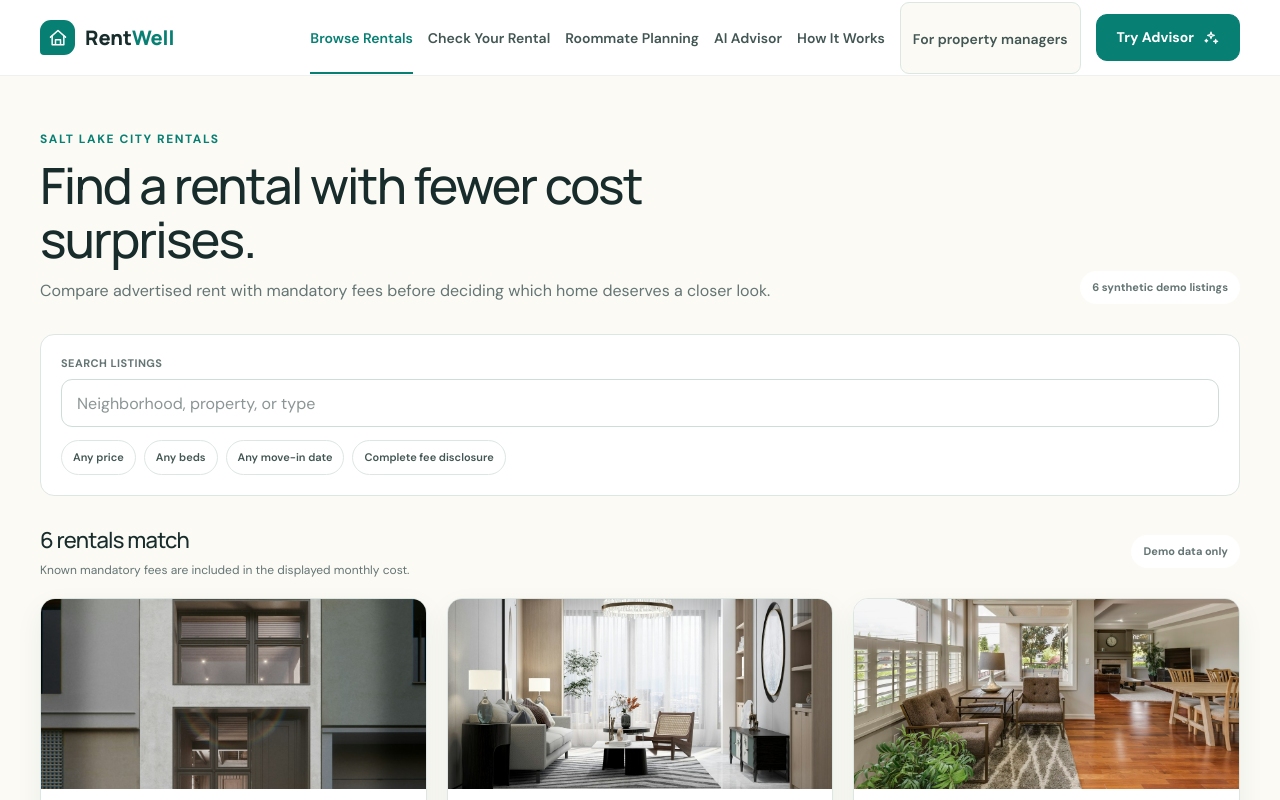
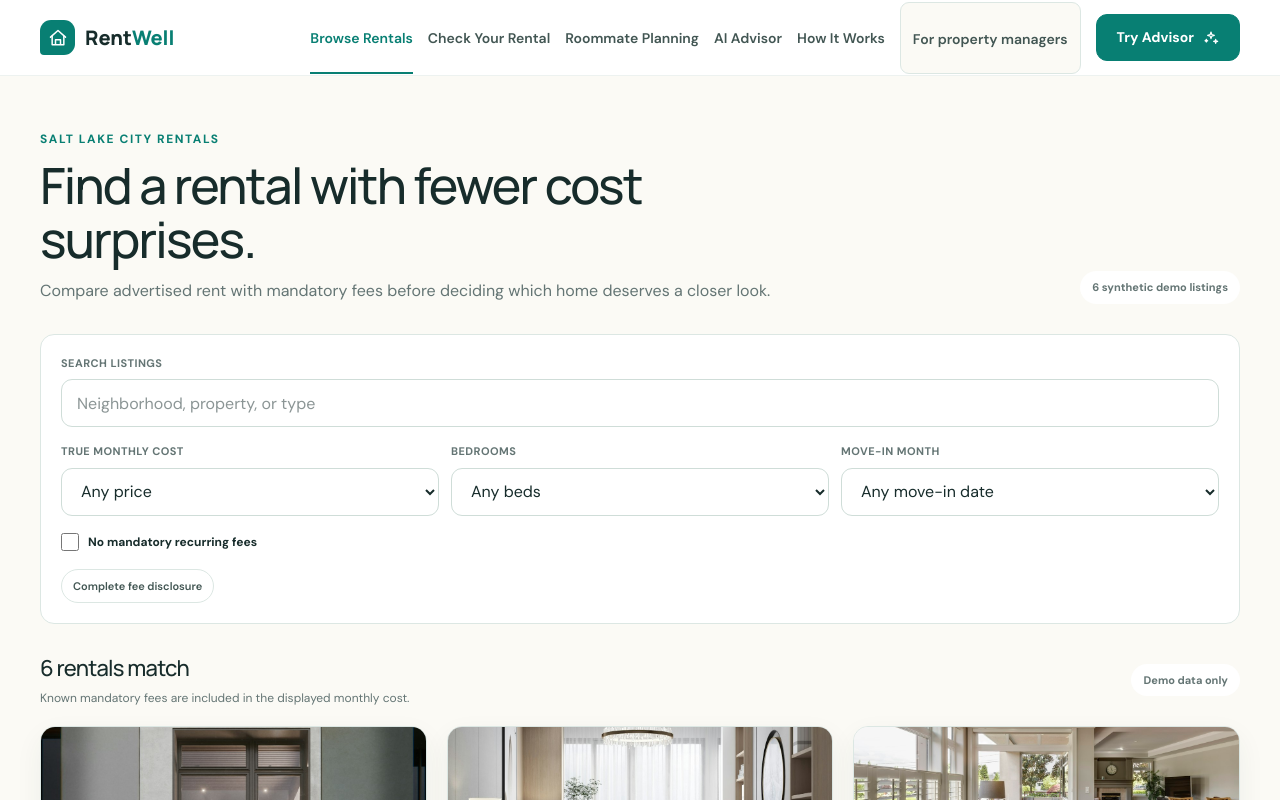
Before and after one commit to ishitaac/rentwell-devday, a React (Vite) app: page / in a window 1280 px wide. Both pictures are taken after a click on the button "Browse Rentals". Shown: the top 800 px of the page. Built offline with nearby package versions, Linux system fonts and the light colour scheme.

Commit message:
fix: make rental filters functional

```diff
--- a/src/App.tsx
+++ b/src/App.tsx
@@ -7,6 +7,7 @@ import {
   type AdvisorScreen,
 } from "./Advisor";
 import { ListingsBrowser, RentalDecisionDetails } from "./Listings";
+import { DEFAULT_LISTING_FILTERS, type ListingFilters } from "./listingFilters";
 import { ManagerWorkspace } from "./ManagerWorkspace";
 import { RentalEntry } from "./RentalEntry";
 import rentSnapshotData from "./data/rentcast-slc.json";
@@ -1256,6 +1257,9 @@ function App() {
   const [screen, setScreen] = useState<Screen>("home");
   const [menu, setMenu] = useState(false);
   const [listingQuery, setListingQuery] = useState("");
+  const [listingFilters, setListingFilters] = useState<ListingFilters>(() => ({
+    ...DEFAULT_LISTING_FILTERS,
+  }));
   const [activeDecision, setActiveDecision] = useState<RentalDecisionRecord | null>(null);
   const [decisionOrigin, setDecisionOrigin] = useState<DecisionOrigin>("listings");
   const [externalEntry, setExternalEntry] = useState<ExternalRentalEntry>(
@@ -1366,6 +1370,8 @@ function App() {
           onViewDetails={(listing) => openListing(listing, "listings")}
           query={listingQuery}
           onQueryChange={setListingQuery}
+          filters={listingFilters}
+          onFiltersChange={setListingFilters}
         />
       )}
       {screen === "listing-details" && activeDecision && (
--- a/src/Listings.tsx
+++ b/src/Listings.tsx
@@ -2,6 +2,15 @@ import { useMemo, useState } from "react";
 
 import rentSnapshotData from "./data/rentcast-slc.json";
 import type { DemoListing } from "./demoListings";
+import {
+  DEFAULT_LISTING_FILTERS,
+  filterListings,
+  hasActiveListingFilters,
+  type ListingBedroomFilter,
+  type ListingFilters,
+  type ListingMoveInFilter,
+  type ListingPriceFilter,
+} from "./listingFilters";
 import {
   buildListingDecisionReceipt,
   buildRentalDecisionReceipt,
@@ -79,25 +88,33 @@ export function ListingsBrowser({
   onViewDetails,
   query: controlledQuery,
   onQueryChange,
+  filters: controlledFilters,
+  onFiltersChange,
 }: {
   listings: DemoListing[];
   onViewDetails: (listing: DemoListing) => void;
   query?: string;
   onQueryChange?: (query: string) => void;
+  filters?: ListingFilters;
+  onFiltersChange?: (filters: ListingFilters) => void;
 }) {
   const [localQuery, setLocalQuery] = useState("");
+  const [localFilters, setLocalFilters] = useState<ListingFilters>(DEFAULT_LISTING_FILTERS);
   const query = controlledQuery ?? localQuery;
   const setQuery = onQueryChange ?? setLocalQuery;
-  const filteredListings = useMemo(() => {
-    const normalized = query.trim().toLowerCase();
-    if (!normalized) return listings;
-    return listings.filter(({ synthetic }) =>
-      [synthetic.title, synthetic.neighborhood, synthetic.propertyType]
-        .join(" ")
-        .toLowerCase()
-        .includes(normalized),
+  const filters = controlledFilters ?? localFilters;
+  const setFilters = onFiltersChange ?? setLocalFilters;
+  const filteredListings = useMemo(
+    () => filterListings(listings, query, filters),
+    [filters, listings, query],
   );
-  }, [listings, query]);
+  const filtersAreActive = hasActiveListingFilters(query, filters);
+  const updateFilter = <Key extends keyof ListingFilters>(key: Key, value: ListingFilters[Key]) =>
+    setFilters({ ...filters, [key]: value });
+  const clearFilters = () => {
+    setQuery("");
+    setFilters({ ...DEFAULT_LISTING_FILTERS });
+  };
 
   return (
     <main className="listings-page">
@@ -114,7 +131,7 @@ export function ListingsBrowser({
       </section>
 
       <section className="listings-controls" aria-label="Rental search controls">
-        <label>
+        <label className="listing-search-field">
           <span>Search listings</span>
           <input
             type="search"
@@ -123,22 +140,77 @@ export function ListingsBrowser({
             placeholder="Neighborhood, property, or type"
           />
         </label>
-        <div className="listing-filter-pills" aria-label="Available filters">
-          <span>Any price</span>
-          <span>Any beds</span>
-          <span>Any move-in date</span>
-          <span>Complete fee disclosure</span>
+        <div className="listing-filter-fields" aria-label="Available filters">
+          <label>
+            <span>True monthly cost</span>
+            <select
+              value={filters.price}
+              onChange={(event) => updateFilter("price", event.target.value as ListingPriceFilter)}
+            >
+              <option value="any">Any price</option>
+              <option value="under-1200">Under $1,200</option>
+              <option value="1200-1600">$1,200–$1,600</option>
+              <option value="over-1600">Over $1,600</option>
+            </select>
+          </label>
+          <label>
+            <span>Bedrooms</span>
+            <select
+              value={filters.bedrooms}
+              onChange={(event) =>
+                updateFilter("bedrooms", event.target.value as ListingBedroomFilter)
+              }
+            >
+              <option value="any">Any beds</option>
+              <option value="studio">Studio</option>
+              <option value="1">1 bedroom</option>
+              <option value="2">2 bedrooms</option>
+              <option value="3-plus">3+ bedrooms</option>
+            </select>
+          </label>
+          <label>
+            <span>Move-in month</span>
+            <select
+              value={filters.moveInMonth}
+              onChange={(event) =>
+                updateFilter("moveInMonth", event.target.value as ListingMoveInFilter)
+              }
+            >
+              <option value="any">Any move-in date</option>
+              <option value="2026-12">December 2026</option>
+              <option value="2027-01">January 2027</option>
+            </select>
+          </label>
+          <label className="listing-checkbox-filter">
+            <input
+              type="checkbox"
+              checked={filters.noMandatoryFees}
+              onChange={(event) => updateFilter("noMandatoryFees", event.target.checked)}
+            />
+            <span>No mandatory recurring fees</span>
+          </label>
+        </div>
+        <div className="listing-filter-meta">
+          <span className="listing-disclosure-badge">Complete fee disclosure</span>
+          {filtersAreActive && (
+            <button type="button" onClick={clearFilters}>
+              Clear all
+            </button>
+          )}
         </div>
       </section>
 
       <div className="listings-results-heading">
         <div>
-          <h2>{filteredListings.length} rentals match</h2>
+          <h2>
+            {filteredListings.length} {filteredListings.length === 1 ? "rental" : "rentals"} match
+          </h2>
           <p>Known mandatory fees are included in the displayed monthly cost.</p>
         </div>
         <span>Demo data only</span>
       </div>
 
+      {filteredListings.length > 0 ? (
         <section className="listings-grid" aria-label="Rental listings">
           {filteredListings.map((listing) => (
             <ListingCard
@@ -148,6 +220,15 @@ export function ListingsBrowser({
             />
           ))}
         </section>
+      ) : (
+        <section className="listings-empty-state" aria-live="polite">
+          <h2>No rentals match those filters</h2>
+          <p>Try a different price, bedroom count, move-in month, or search.</p>
+          <button type="button" onClick={clearFilters}>
+            Clear all filters
+          </button>
+        </section>
+      )}
     </main>
   );
 }
--- a/src/index.css
+++ b/src/index.css
@@ -562,7 +562,8 @@
   letter-spacing: 0.04em;
   text-transform: uppercase;
 }
-.listings-controls input {
+.listings-controls input[type="search"],
+.listings-controls select {
   width: 100%;
   height: 48px;
   padding: 0 15px;
@@ -572,17 +573,46 @@
   color: var(--ink);
   background: white;
 }
-.listings-controls input:focus {
+.listings-controls input[type="search"]:focus,
+.listings-controls select:focus {
   border-color: var(--teal);
   box-shadow: 0 0 0 3px rgba(8, 127, 115, 0.1);
 }
-.listing-filter-pills {
-  display: flex;
-  flex-wrap: wrap;
-  gap: 8px;
+.listing-filter-fields {
+  display: grid;
+  grid-template-columns: repeat(3, minmax(0, 1fr));
+  gap: 12px;
+  margin-top: 16px;
+}
+.listing-checkbox-filter {
+  grid-column: 1 / -1;
+  display: flex !important;
+  align-items: center;
+  gap: 9px;
+  width: fit-content;
+  min-height: 28px;
+  cursor: pointer;
+}
+.listing-checkbox-filter input {
+  width: 18px;
+  height: 18px;
+  accent-color: var(--teal);
+}
+.listing-checkbox-filter > span {
+  margin: 0 !important;
+  color: var(--ink) !important;
+  font-size: 12px !important;
+  letter-spacing: 0 !important;
+  text-transform: none !important;
+}
+.listing-filter-meta {
+  display: flex;
+  align-items: center;
+  justify-content: space-between;
+  gap: 12px;
   margin-top: 13px;
 }
-.listing-filter-pills span {
+.listing-disclosure-badge {
   padding: 8px 11px;
   border: 1px solid var(--line);
   border-radius: 99px;
@@ -590,6 +620,15 @@
   font-size: 11px;
   font-weight: 600;
 }
+.listing-filter-meta button,
+.listings-empty-state button {
+  border: 0;
+  color: var(--teal);
+  background: transparent;
+  font-size: 12px;
+  font-weight: 800;
+  cursor: pointer;
+}
 .listings-results-heading {
   display: flex;
   align-items: center;
@@ -609,6 +648,21 @@
   grid-template-columns: repeat(3, minmax(0, 1fr));
   gap: 20px;
   align-items: stretch;
+}
+.listings-empty-state {
+  padding: 58px 24px;
+  border: 1px dashed #b9cbc6;
+  border-radius: 15px;
+  background: rgba(255, 255, 255, 0.7);
+  text-align: center;
+}
+.listings-empty-state h2 {
+  font-size: 22px;
+}
+.listings-empty-state p {
+  margin: 8px 0 18px;
+  color: var(--muted);
+  font-size: 13px;
 }
 .listing-card {
   display: grid;
@@ -1790,6 +1844,9 @@
     flex-direction: column;
   }
   .listings-grid {
+    grid-template-columns: 1fr;
+  }
+  .listing-filter-fields {
     grid-template-columns: 1fr;
   }
   .listing-details-page {
--- /dev/null
+++ b/src/listingFilters.ts
@@ -0,0 +1,93 @@
+import type { DemoListing } from "./demoListings";
+
+export type ListingPriceFilter = "any" | "under-1200" | "1200-1600" | "over-1600";
+
+export type ListingBedroomFilter = "any" | "studio" | "1" | "2" | "3-plus";
+
+export type ListingMoveInFilter = "any" | "2026-12" | "2027-01";
+
+export type ListingFilters = {
+  price: ListingPriceFilter;
+  bedrooms: ListingBedroomFilter;
+  moveInMonth: ListingMoveInFilter;
+  noMandatoryFees: boolean;
+};
+
+export const DEFAULT_LISTING_FILTERS: ListingFilters = {
+  price: "any",
+  bedrooms: "any",
+  moveInMonth: "any",
+  noMandatoryFees: false,
+};
+
+function matchesPrice(listing: DemoListing, price: ListingPriceFilter): boolean {
+  const monthlyCost = listing.synthetic.trueMonthlyCost;
+
+  switch (price) {
+    case "under-1200":
+      return monthlyCost < 1200;
+    case "1200-1600":
+      return monthlyCost >= 1200 && monthlyCost <= 1600;
+    case "over-1600":
+      return monthlyCost > 1600;
+    default:
+      return true;
+  }
+}
+
+function matchesBedrooms(listing: DemoListing, bedrooms: ListingBedroomFilter): boolean {
+  const bedroomCount = listing.market.bedrooms;
+
+  if (bedrooms === "any") return true;
+  if (bedroomCount === null) return false;
+
+  switch (bedrooms) {
+    case "studio":
+      return bedroomCount === 0;
+    case "1":
+      return bedroomCount === 1;
+    case "2":
+      return bedroomCount === 2;
+    case "3-plus":
+      return bedroomCount >= 3;
+    default:
+      return false;
+  }
+}
+
+export function filterListings(
+  listings: DemoListing[],
+  query: string,
+  filters: ListingFilters,
+): DemoListing[] {
+  const normalizedQuery = query.trim().toLowerCase();
+
+  return listings.filter((listing) => {
+    const searchableText = [
+      listing.synthetic.title,
+      listing.synthetic.neighborhood,
+      listing.market.propertyType,
+    ]
+      .join(" ")
+      .toLowerCase();
+
+    return (
+      (!normalizedQuery || searchableText.includes(normalizedQuery)) &&
+      matchesPrice(listing, filters.price) &&
+      matchesBedrooms(listing, filters.bedrooms) &&
+      (filters.moveInMonth === "any" ||
+        listing.synthetic.availableDate.startsWith(filters.moveInMonth)) &&
+      (!filters.noMandatoryFees || listing.synthetic.noMandatoryRecurringFees)
+    );
+  });
+}
+
+export function hasActiveListingFilters(query: string, filters: ListingFilters): boolean {
+  return (
+    query.trim().length > 0 ||
+    filters.price !== DEFAULT_LISTING_FILTERS.price ||
+    filters.bedrooms !== DEFAULT_LISTING_FILTERS.bedrooms ||
+    filters.moveInMonth !== DEFAULT_LISTING_FILTERS.moveInMonth ||
+    filters.noMandatoryFees !== DEFAULT_LISTING_FILTERS.noMandatoryFees
+  );
+}
```
Also changed, not shown: 4 other files (tests, documents, lock files or other folders). Lines whose indentation alone changed are shown as unchanged.
